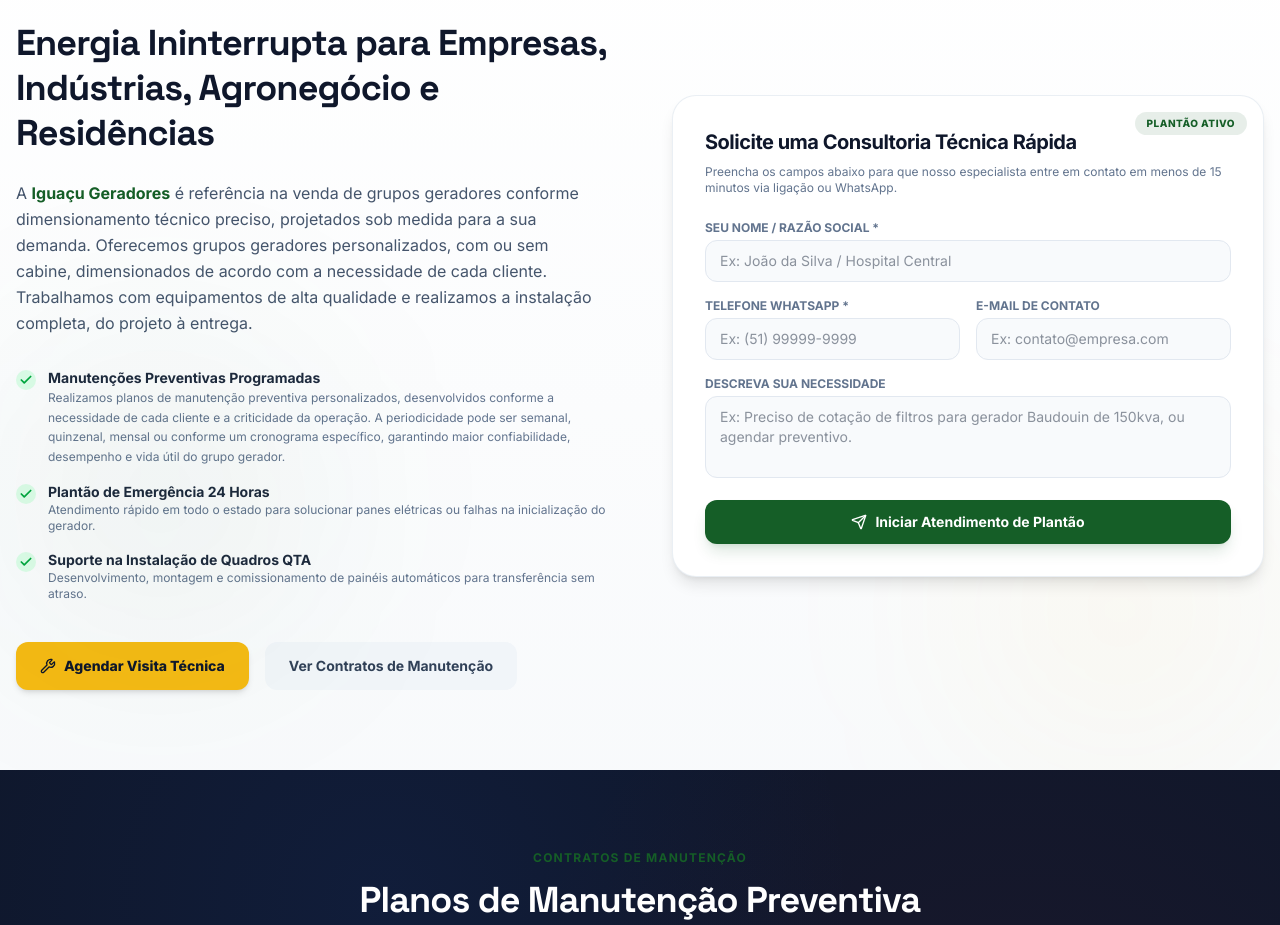
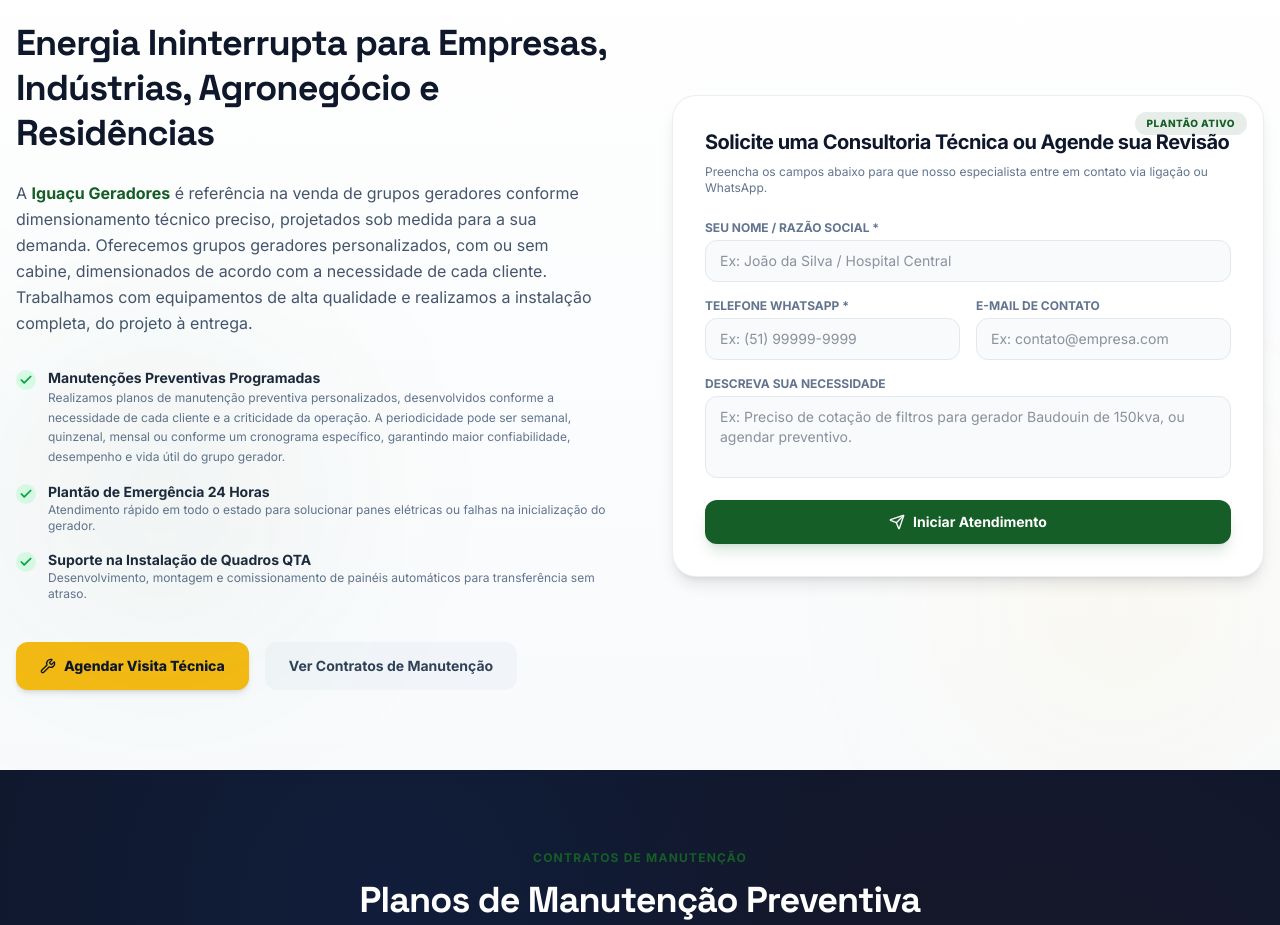
Before and after one commit to iguacugeradores-cell/Igua-u, a React (Vite) app: page / in a window 1280 px wide. Shown: the part 4660-5585 px from the top of the page. Built offline with nearby package versions, Linux system fonts and the light colour scheme.

Commit message:
feat(lead): update lead form copy and labels
Adjust call-to-action text to support both technical consultations and maintenance scheduling, and simplify the submit button label.

```diff
--- a/src/App.tsx
+++ b/src/App.tsx
@@ -1064,10 +1064,10 @@
             </div>
 
             <h3 className="text-lg md:text-xl font-bold text-slate-900 tracking-tight mb-2">
-              Solicite uma Consultoria Técnica Rápida
+              Solicite uma Consultoria Técnica ou Agende sua Revisão
             </h3>
             <p className="text-xs text-slate-500 mb-6">
-              Preencha os campos abaixo para que nosso especialista entre em contato em menos de 15 minutos via ligação ou WhatsApp.
+              Preencha os campos abaixo para que nosso especialista entre em contato via ligação ou WhatsApp.
             </p>
 
             {leadSubmitted ? (
@@ -1184,7 +1184,7 @@
                   id="btn-lead-submit"
                 >
                   <Send className="w-4 h-4" />
-                  <span>Iniciar Atendimento de Plantão</span>
+                  <span>Iniciar Atendimento</span>
                 </button>
               </form>
             )}
```
